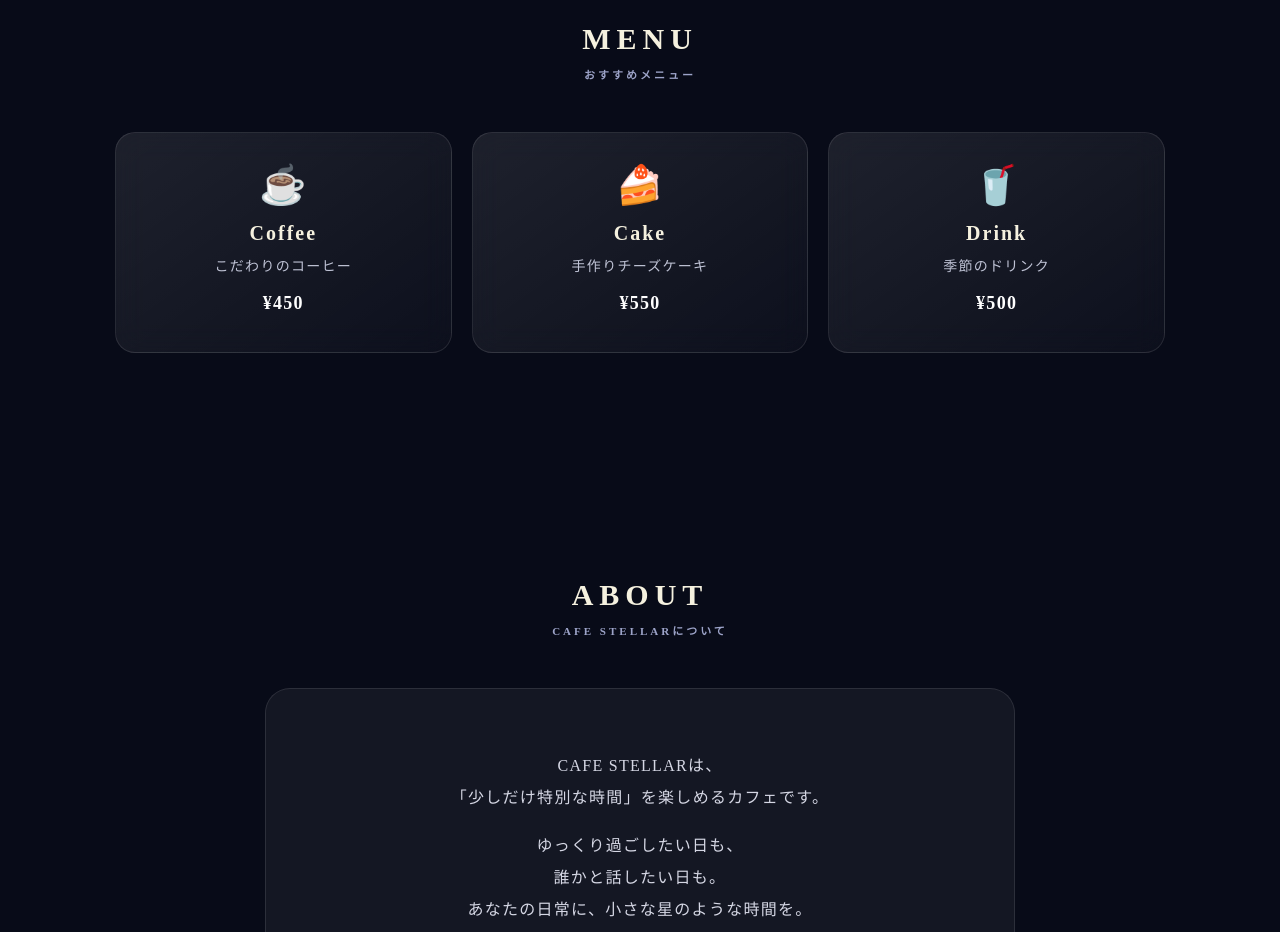
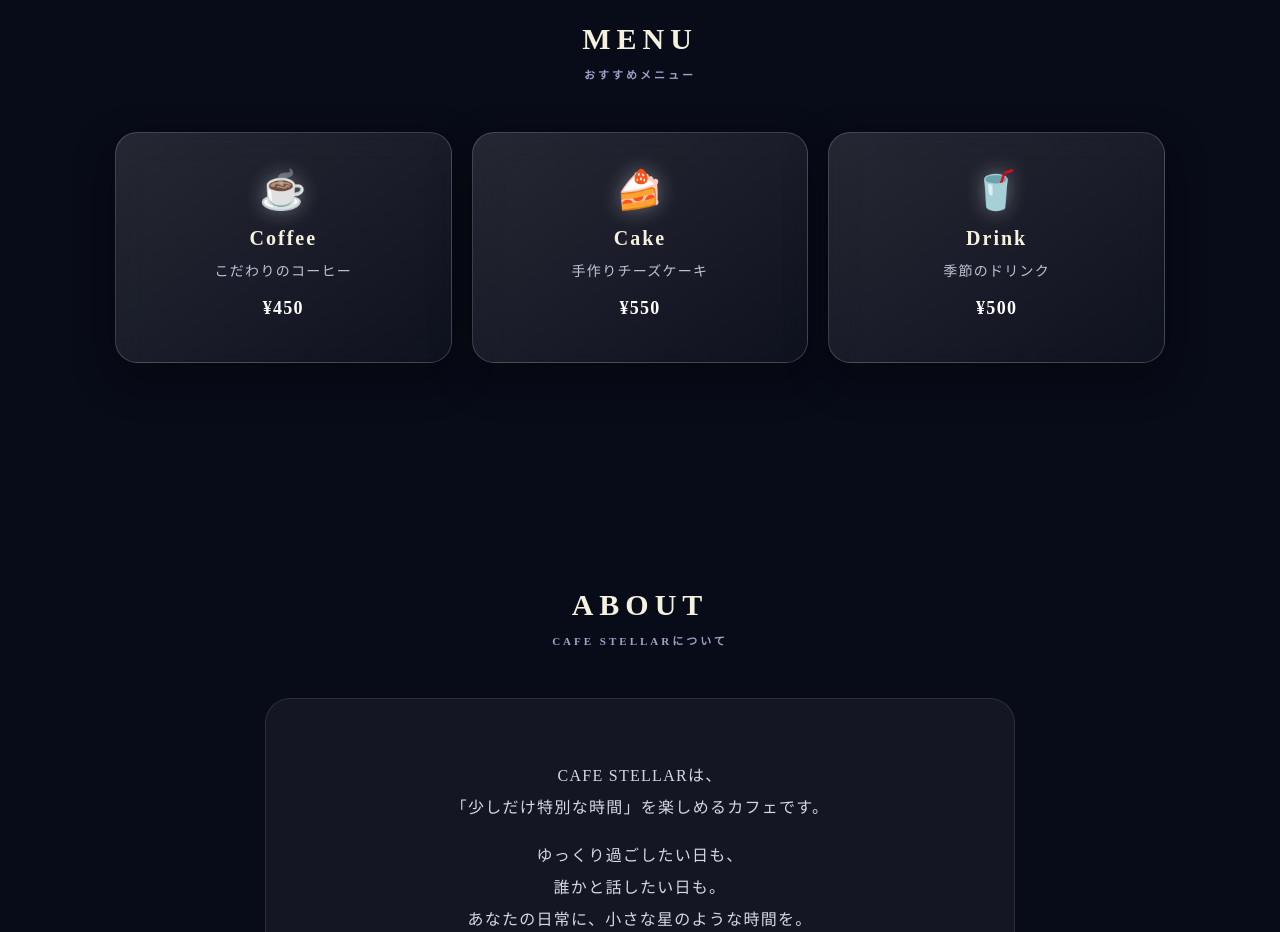
Before and after one commit to atsu81818-maker/cafe-stellar, a plain HTML site: page index.html in a window 1280 px wide. Shown: the part 1000-1932 px from the top of the page. Drawn offline with Linux system fonts and the light colour scheme.

Commit message:
Update index.html

```diff
--- a/index.html
+++ b/index.html
@@ -281,24 +281,71 @@ section {
 }
 
 .menu-card {
-    padding: 30px 20px;
+    padding: 35px 25px;
 
-    border: 1px solid rgba(255,255,255,0.1);
+    border: 1px solid rgba(255,255,255,0.18);
 
-    border-radius: 20px;
+    border-radius: 22px;
 
     background:
         linear-gradient(
             145deg,
-            rgba(255,255,255,0.09),
-            rgba(255,255,255,0.025)
+            rgba(255,255,255,0.12),
+            rgba(255,255,255,0.03)
         );
 
-    backdrop-filter: blur(15px);
+    backdrop-filter: blur(18px);
 
     text-align: center;
 
     transition: 0.4s;
+
+    box-shadow:
+        0 15px 40px rgba(0,0,0,0.35);
+}
+
+.menu-card:hover {
+    transform: translateY(-10px) scale(1.02);
+
+    border-color: rgba(255,255,255,0.45);
+
+    box-shadow:
+        0 20px 50px rgba(0,0,0,0.5);
+}
+
+.menu-icon {
+    font-size: 42px;
+    margin-bottom: 20px;
+
+    filter: drop-shadow(0 0 10px rgba(255,255,255,0.35));
+}
+
+.menu-card h3 {
+    margin: 10px 0;
+
+    font-size: 22px;
+
+    letter-spacing: 3px;
+
+    color: #f5f1df;
+}
+
+.menu-card p {
+    margin: 10px 0;
+
+    color: #bfc3d5;
+
+    font-size: 14px;
+}
+
+.price {
+    margin-top: 20px !important;
+
+    color: #e8d6a8 !important;
+
+    font-size: 20px !important;
+
+    font-weight: bold;
 }
 
 .menu-card:hover {
```
